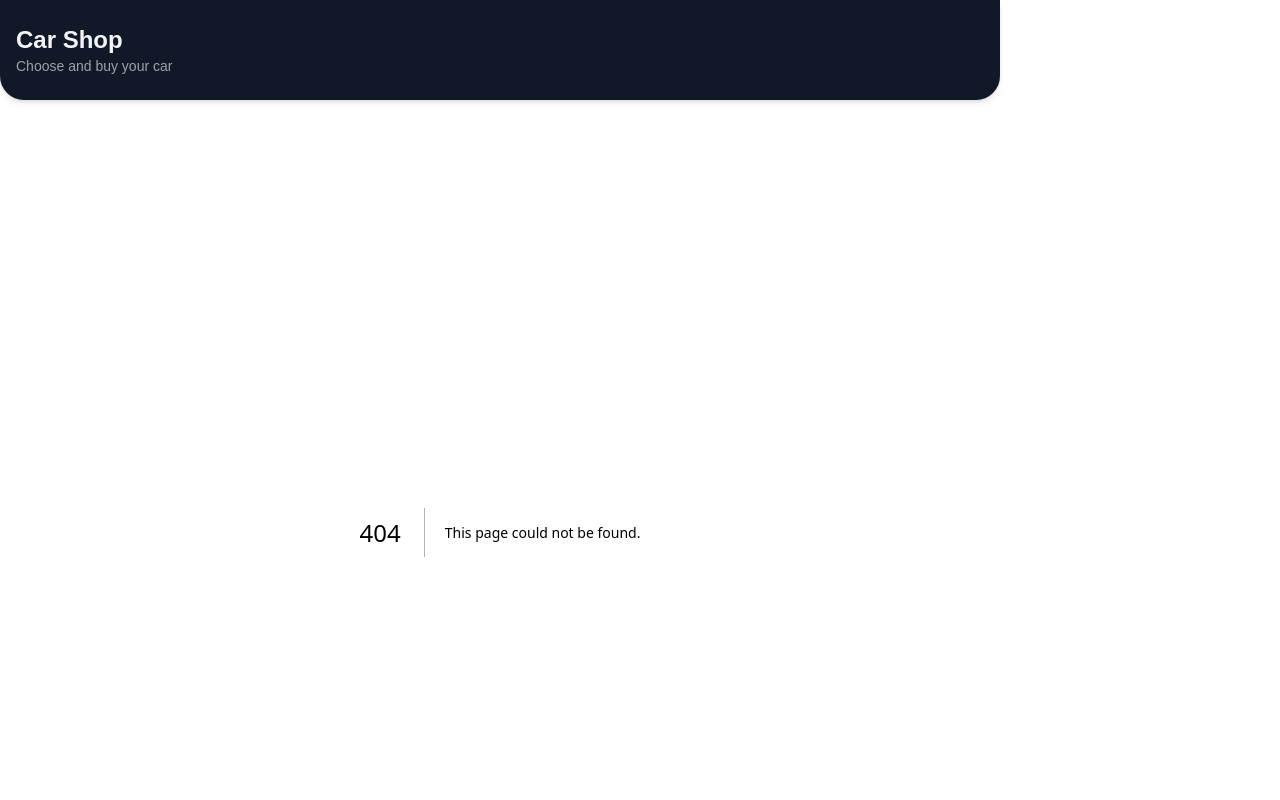
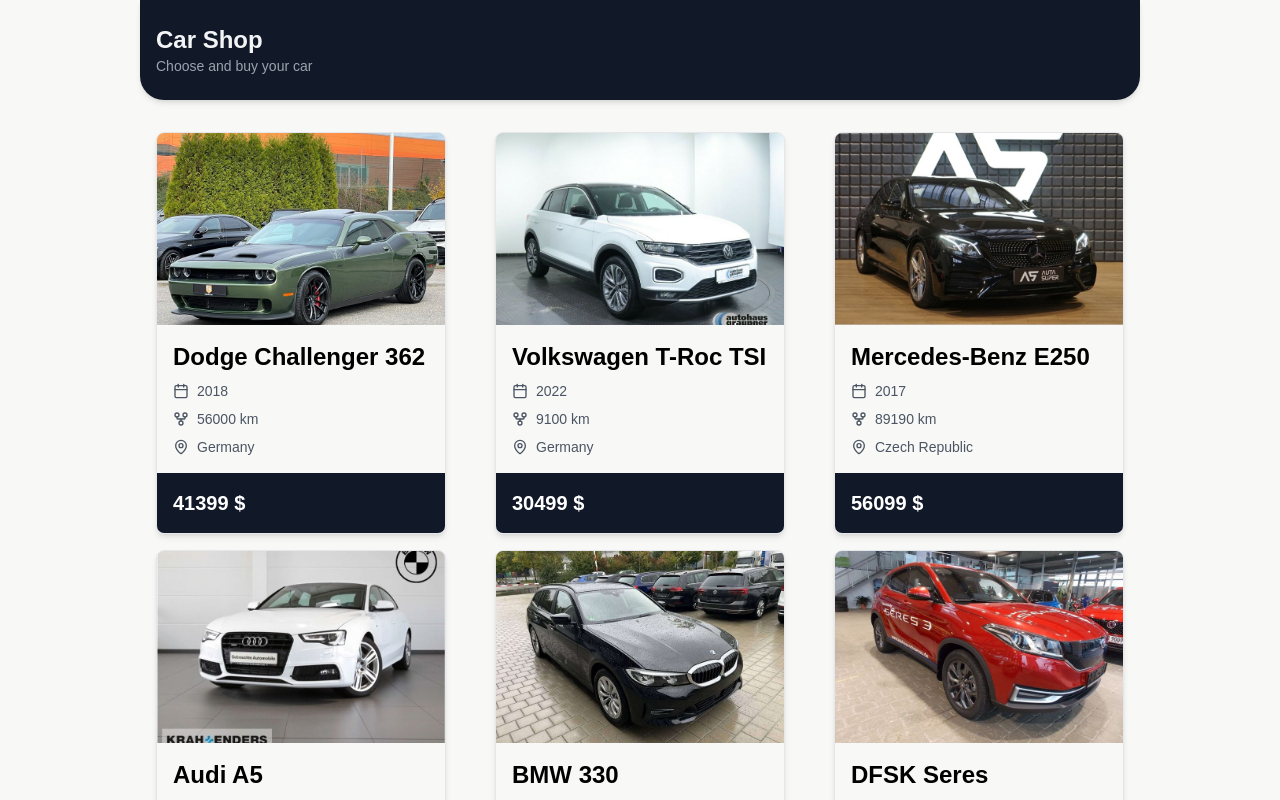
Before and after one commit to mohammad-dehdar/nexJs-car-shop, a Next.js app: page /cars in a window 1280 px wide. Before the commit this address had no page. Shown: the top 800 px of the page. Built offline with nearby package versions, Linux system fonts and the light colour scheme.

Commit message:
creat template for card's page and creat module for cardspage components

```diff
--- /dev/null
+++ b/components/module/Card.js
@@ -0,0 +1,41 @@
+import { Calendar, GitFork, MapPin } from "lucide-react"
+import Image from "next/image"
+
+function Card(props) {
+    const { id, name, model, year, distance, location, image, price } = props
+
+    return (
+        <div className="w-[290px] max-w-sm overflow-hidden border rounded-lg border
+                        shadow-md transition-all duration-300 ease-in-out
+                        hover:scale-105 hover:shadow-xl hover:bg-slate-200">
+            <div className="relative h-48 w-full">
+                <Image
+                    src={image}
+                    alt={`${name} ${model}`}
+                    layout="fill"
+                    objectFit="cover"
+                />
+            </div>
+            <div className="p-4 space-y-2">
+                <h2 className="text-2xl font-bold">{name} {model}</h2>
+                <div className="flex items-center">
+                    <Calendar className="w-4 h-4 mr-2 text-gray-600" />
+                    <span className="text-sm text-gray-600">{year}</span>
+                </div>
+                <div className="flex items-center">
+                    <GitFork className="w-4 h-4 mr-2 text-gray-600" />
+                    <span className="text-sm text-gray-600">{distance} km</span>
+                </div>
+                <div className="flex items-center">
+                    <MapPin className="w-4 h-4 mr-2 text-gray-600" />
+                    <span className="text-sm text-gray-600">{location}</span>
+                </div>
+            </div>
+            <div className="p-4 bg-gray-900 transition-colors duration-300 hover:bg-slate-500">
+                <div className="text-xl font-bold text-white">{price} $</div>
+            </div>
+        </div>
+    )
+}
+
+export default Card
--- /dev/null
+++ b/components/templates/CarsPage.js
@@ -0,0 +1,11 @@
+import Card from "../module/Card"
+
+function CarsPage({ data }) {
+    return (
+        <div className="flex flex-wrap justify-between gap-y-4 max-sm:justify-center">
+            {data.map((car) => <Card key={car.id} {...car} />)}
+        </div>
+    )
+}
+
+export default CarsPage
--- /dev/null
+++ b/pages/cars/index.js
@@ -0,0 +1,12 @@
+import CarsPage from "@/components/templates/CarsPage"
+import carsData from "@/data/carsData"
+
+function Details() {
+  return (
+    <div>
+       <CarsPage data={carsData}/>
+    </div>
+  )
+}
+
+export default Details
```
